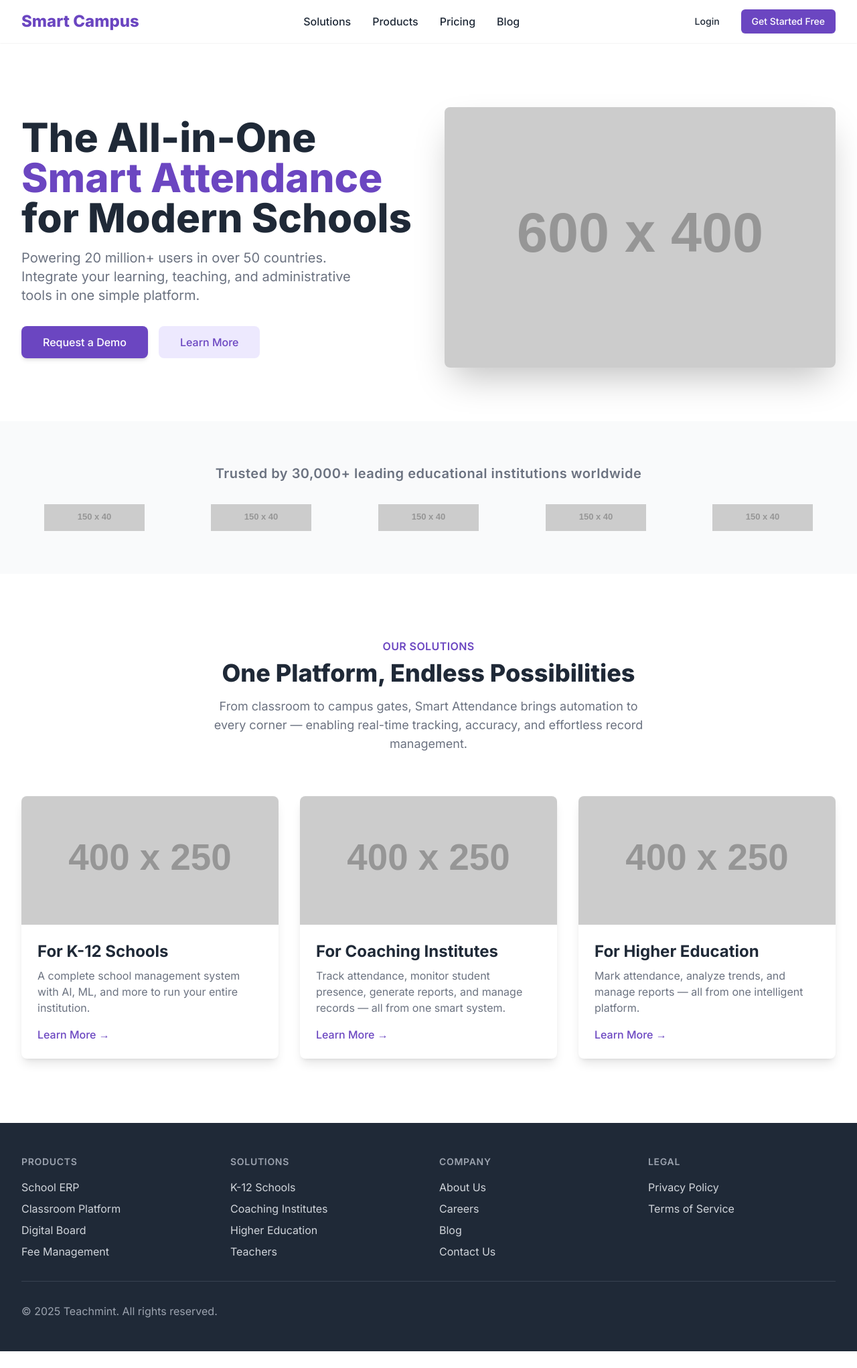
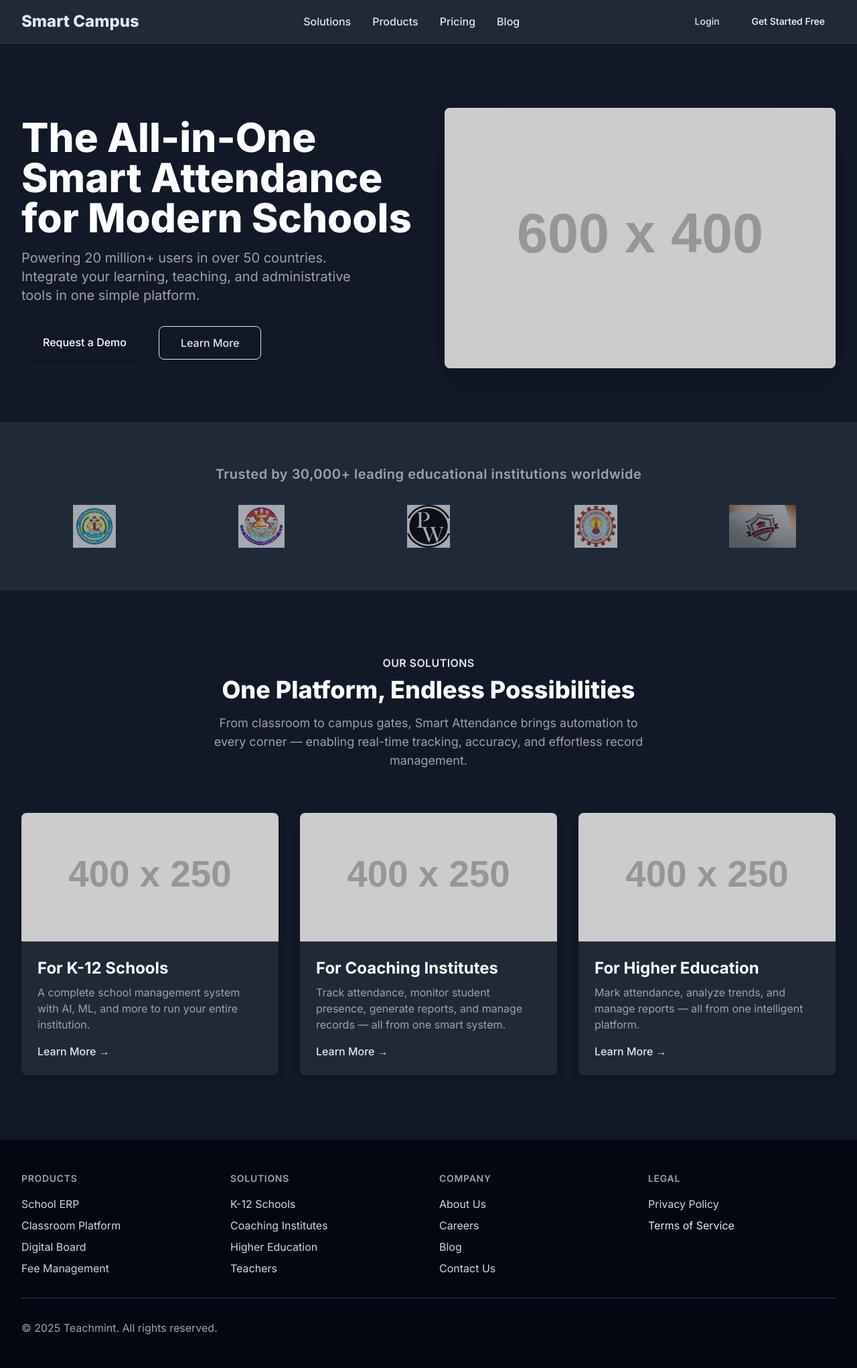
Before and after one commit to Tiwari-Abhinav/GenAI_Hackathon, a Flask app: page / in a window 1280 px wide. Shown: the whole page at 67% size. Before the commit the page ends 2018 px from the top, so only its background shows below. Run offline with Flask 3, Linux system fonts and the light colour scheme; grey boxes labelled with a size stand in for pictures from a placeholder-image service; some libraries are stand-ins or nearby versions.

Commit message:
editing main file

```diff
--- a/templates/index.html
+++ b/templates/index.html
@@ -1,30 +1,29 @@
 <!DOCTYPE html>
-<html lang="en">
+<html lang="en" class="dark">
 <head>
     <meta charset="UTF-8">
     <meta name="viewport" content="width=device-width, initial-scale=1.0">
     <title>Teachmint Clone - All-in-one Education ERP</title>
-    <!-- Load Tailwind CSS -->
     <script src="https://cdn.tailwindcss.com"></script>
-    <!-- Load Inter font -->
     <link rel="preconnect" href="https://fonts.googleapis.com">
     <link rel="preconnect" href="https://fonts.gstatic.com" crossorigin>
     <link href="https://fonts.googleapis.com/css2?family=Inter:wght@400;500;600;700;800&display=swap" rel="stylesheet">
-    <!-- Custom Tailwind Configuration -->
+
     <script>
         tailwind.config = {
+            // DARK: Added darkMode: 'class' to enable it
+            darkMode: 'class',
             theme: {
                 extend: {
                     fontFamily: {
                         sans: ['Inter', 'sans-serif'],
                     },
                     colors: {
-                        // Based on common Teachmint branding
-                        'theme-purple': '#6B46C1', // A deep purple
-                        'theme-purple-light': '#EDE9FE',
-                        'theme-blue': '#3B82F6', // A bright blue
-                        'theme-text': '#1F2937', // Dark gray for text
-                        'theme-text-light': '#6B7280', // Lighter gray for subtext
+                        // 'theme-purple': '#1DA1F2',        // (Primary)
+                        'theme-purple-light': '#E3F3FF', // (Primary Light)
+                        'theme-blue': '#0077CC',         // (Secondary)
+                        'theme-text': '#212121',         // (Text Primary)
+                        'theme-text-light': '#4F4F4F',    // (Text Secondary)
                     }
                 }
             }
@@ -34,32 +33,32 @@
         /* Small CSS tweaks */
         body {
             font-family: 'Inter', sans-serif;
-            color: #1F2937; /* theme-text */
+            color: #212121; /* theme-text */
+        }
+        /* DARK: Added this rule for dark mode body text */
+        .dark body {
+            color: #E5E7EB; /* A light gray for dark mode text */
         }
     </style>
 </head>
-<body class="bg-white">
+<body class="bg-white dark:bg-gray-900">
 
-    <!-- Header / Navigation Bar -->
-    <header class="bg-white shadow-sm sticky top-0 z-50">
+    <header class="bg-white shadow-sm sticky top-0 z-50 dark:bg-gray-800 dark:shadow-none dark:border-b dark:border-gray-700">
         <nav class="container mx-auto px-4 sm:px-6 lg:px-8">
             <div class="flex justify-between items-center h-16">
-                <!-- Logo -->
                 <div class="flex-shrink-0 flex items-center">
                     <span class="text-2xl font-extrabold text-theme-purple">Smart Campus</span>
                 </div>
 
-                <!-- Desktop Navigation Links -->
                 <div class="hidden sm:ml-6 sm:flex sm:space-x-8">
-                    <a href="#" class="font-medium text-theme-text hover:text-theme-purple transition duration-150">Solutions</a>
-                    <a href="#" class="font-medium text-theme-text hover:text-theme-purple transition duration-150">Products</a>
-                    <a href="#" class="font-medium text-theme-text hover:text-theme-purple transition duration-150">Pricing</a>
-                    <a href="#" class="font-medium text-theme-text hover:text-theme-purple transition duration-150">Blog</a>
+                    <a href="#" class="font-medium text-theme-text dark:text-gray-200 hover:text-theme-purple transition duration-150">Solutions</a>
+                    <a href="#" class="font-medium text-theme-text dark:text-gray-200 hover:text-theme-purple transition duration-150">Products</a>
+                    <a href="#" class="font-medium text-theme-text dark:text-gray-200 hover:text-theme-purple transition duration-150">Pricing</a>
+                    <a href="#" class="font-medium text-theme-text dark:text-gray-200 hover:text-theme-purple transition duration-150">Blog</a>
                 </div>
 
-                <!-- Desktop Buttons -->
                 <div class="hidden sm:flex sm:items-center sm:ml-6 space-x-4">
-                    <a href="#" class="text-sm font-medium text-theme-text hover:text-theme-purple rounded-md px-4 py-2 transition duration-150">
+                    <a href="#" class="text-sm font-medium text-theme-text dark:text-gray-200 hover:text-theme-purple rounded-md px-4 py-2 transition duration-150">
                         Login
                     </a>
                     <a href="#" class="text-sm font-medium text-white bg-theme-purple hover:bg-opacity-90 rounded-md px-4 py-2 shadow-sm transition duration-150">
@@ -67,9 +66,8 @@
                     </a>
                 </div>
 
-                <!-- Mobile Menu Button (hidden for this simple clone) -->
                 <div class="sm:hidden">
-                    <button class="text-gray-500 hover:text-gray-700">
+                    <button class="text-gray-500 dark:text-gray-400 hover:text-gray-700 dark:hover:text-gray-200">
                         <svg class="w-6 h-6" fill="none" stroke="currentColor" viewBox="0 0 24 24" xmlns="http://www.w3.org/2000/svg"><path stroke-linecap="round" stroke-linejoin="round" stroke-width="2" d="M4 6h16M4 12h16m-7 6h7"></path></svg>
                     </button>
                 </div>
@@ -77,33 +75,31 @@
         </nav>
     </header>
 
-    <!-- Main Content -->
     <main>
-        <!-- Hero Section -->
-        <div class="bg-white">
+        <div class="bg-white dark:bg-gray-900">
             <div class="container mx-auto px-4 sm:px-6 lg:px-8 pt-16 pb-12 md:pt-24 md:pb-20">
                 <div class="grid grid-cols-1 md:grid-cols-2 gap-12 items-center">
-                    <!-- Hero Text -->
                     <div class="text-center md:text-left">
-                        <h1 class="text-4xl md:text-5xl lg:text-6xl font-extrabold text-theme-text leading-tight">
+                        <h1 class="text-4xl md:text-5xl lg:text-6xl font-extrabold text-theme-text dark:text-white leading-tight">
                             The All-in-One <span class="text-theme-purple">Smart Attendance</span> for Modern Schools
                         </h1>
-                        <p class="mt-4 text-lg md:text-xl text-theme-text-light max-w-lg mx-auto md:mx-0">
+                        <p class="mt-4 text-lg md:text-xl text-theme-text-light dark:text-gray-400 max-w-lg mx-auto md:mx-0">
                             Powering 20 million+ users in over 50 countries. Integrate your learning, teaching, and administrative tools in one simple platform.
                         </p>
                         <div class="mt-8 flex flex-col sm:flex-row justify-center md:justify-start space-y-4 sm:space-y-0 sm:space-x-4">
                             <a href="#" class="inline-block px-8 py-3 text-base font-medium text-white bg-theme-purple rounded-lg shadow-md hover:bg-opacity-90 transform transition duration-200 hover:scale-105">
                                 Request a Demo
                             </a>
-                            <a href="#" class="inline-block px-8 py-3 text-base font-medium text-theme-purple bg-theme-purple-light rounded-lg hover:bg-opacity-70 transform transition duration-200 hover:scale-105">
+
+                            <a href="#" class="inline-block px-8 py-3 text-base font-medium text-theme-purple bg-theme-purple-light rounded-lg hover:bg-opacity-70 transform transition duration-200 hover:scale-105
+                                dark:text-theme-purple dark:bg-transparent dark:border dark:border-theme-purple dark:hover:bg-theme-purple/20">
                                 Learn More
                             </a>
                         </div>
                     </div>
 
-                    <!-- Hero Image -->
                     <div class="mt-8 md:mt-0">
-                        <img src="https://placehold.co/600x400/6B46C1/white?text=Digital+Attendance&font=inter"
+                        <img src="https://placehold.co/600x400/1DA1F2/white?text=Digital+Attendance&font=inter"
                              alt="Digital Classroom Illustration"
                              class="rounded-lg shadow-2xl mx-auto"
                              onerror="this.src='https://placehold.co/600x400?text=Image+Not+Found'">
@@ -112,77 +108,68 @@
             </div>
         </div>
 
-        <!-- Social Proof / Trusted By Section -->
-        <div class="bg-gray-50 py-16">
+        <div class="bg-gray-50 dark:bg-gray-800 py-16">
             <div class="container mx-auto px-4 sm:px-6 lg:px-8">
-                <h2 class="text-center text-xl font-semibold text-theme-text-light tracking-wide">
+                <h2 class="text-center text-xl font-semibold text-theme-text-light dark:text-gray-400 tracking-wide">
                     Trusted by 30,000+ leading educational institutions worldwide
                 </h2>
                 <div class="mt-8 grid grid-cols-2 sm:grid-cols-3 md:grid-cols-5 gap-8 items-center">
-                    <!-- Placeholder Logos -->
                     <div class="flex justify-center">
-                        <img class="h-10" src="https://placehold.co/150x40/CCCCCC/999999?text=School+Logo&font=inter" alt="School Logo">
+                        <img class="h-16 opacity-70 dark:opacity-60" src="school-logo.png" alt="School Logo">
                     </div>
                     <div class="flex justify-center">
-                        <img class="h-10" src="https://placehold.co/150x40/CCCCCC/999999?text=University+Logo&font=inter" alt="University Logo">
+                        <img class="h-16 opacity-70 dark:opacity-60" src="University Logo.jpg" alt="University Logo">
                     </div>
                     <div class="flex justify-center">
-                        <img class="h-10" src="https://placehold.co/150x40/CCCCCC/999999?text=Coaching+Logo&font=inter" alt="Coaching Logo">
+                        <img class="h-16 opacity-70 dark:opacity-60" src="coaching logo.png" alt="Coaching Logo">
                     </div>
                     <div class="flex justify-center">
-                        <img class="h-10" src="https://placehold.co/150x40/CCCCCC/999999?text=Institute+Logo&font=inter" alt="Institute Logo">
+                        <img class="h-16 opacity-70 dark:opacity-60" src="insititue logo.jpg" alt="Institute Logo">
                     </div>
                     <div class="flex justify-center">
-                        <img class="h-10" src="https://placehold.co/150x40/CCCCCC/999999?text=Academy+Logo&font=inter" alt="Academy Logo">
+                        <img class="h-16 opacity-70 dark:opacity-60" src="academy logo.jpg" alt="Academy Logo">
                     </div>
                 </div>
             </div>
         </div>
 
-        <!-- Features / Products Section -->
-        <div class="py-16 md:py-24 bg-white">
+        <div class="py-16 md:py-24 bg-white dark:bg-gray-900">
             <div class="container mx-auto px-4 sm:px-6 lg:px-8">
                 <div class="text-center">
                     <p class="text-base font-semibold text-theme-purple tracking-wide uppercase">Our Solutions</p>
-                    <h2 class="mt-2 text-3xl md:text-4xl font-extrabold text-theme-text">
+                    <h2 class="mt-2 text-3xl md:text-4xl font-extrabold text-theme-text dark:text-white">
                         One Platform, Endless Possibilities
                     </h2>
-                    <p class="mt-4 text-lg text-theme-text-light max-w-2xl mx-auto">
+                    <p class="mt-4 text-lg text-theme-text-light dark:text-gray-400 max-w-2xl mx-auto">
                         From classroom to campus gates, Smart Attendance brings automation to every corner — enabling real-time tracking, accuracy, and effortless record management.
                     </p>
                 </div>
-
                 <div class="mt-16 grid grid-cols-1 md:grid-cols-3 gap-8">
-                    <!-- Feature 1: K-12 -->
-                    <div class="bg-white rounded-lg shadow-lg overflow-hidden transition transform duration-300 hover:scale-105">
+                    <div class="bg-white dark:bg-gray-800 rounded-lg shadow-lg overflow-hidden transition transform duration-300 hover:scale-105">
                         <img src="https://placehold.co/400x250/3B82F6/white?text=K-12+Schools&font=inter" alt="K-12 Schools" class="w-full h-48 object-cover">
                         <div class="p-6">
-                            <h3 class="text-2xl font-bold text-theme-text">For K-12 Schools</h3>
-                            <p class="mt-2 text-theme-text-light">
+                            <h3 class="text-2xl font-bold text-theme-text dark:text-white">For K-12 Schools</h3>
+                            <p class="mt-2 text-theme-text-light dark:text-gray-400">
                                 A complete school management system with AI, ML, and more to run your entire institution.
                             </p>
                             <a href="#" class="mt-4 inline-block font-medium text-theme-purple hover:text-theme-blue">Learn More &rarr;</a>
                         </div>
                     </div>
-
-                    <!-- Feature 2: Coaching -->
-                    <div class="bg-white rounded-lg shadow-lg overflow-hidden transition transform duration-300 hover:scale-105">
-                        <img src="https://placehold.co/400x250/6B46C1/white?text=Coaching+Institutes&font=inter" alt="Coaching Institutes" class="w-full h-48 object-cover">
+                    <div class="bg-white dark:bg-gray-800 rounded-lg shadow-lg overflow-hidden transition transform duration-300 hover:scale-105">
+                        <img src="https://placehold.co/400x250/1DA1F2/white?text=Coaching+Institutes&font=inter" alt="Coaching Institutes" class="w-full h-48 object-cover">
                         <div class="p-6">
-                            <h3 class="text-2xl font-bold text-theme-text">For Coaching Institutes</h3>
-                            <p class="mt-2 text-theme-text-light">
+                            <h3 class="text-2xl font-bold text-theme-text dark:text-white">For Coaching Institutes</h3>
+                            <p class="mt-2 text-theme-text-light dark:text-gray-400">
                                 Track attendance, monitor student presence, generate reports, and manage records — all from one smart system.
                             </p>
                             <a href="#" class="mt-4 inline-block font-medium text-theme-purple hover:text-theme-blue">Learn More &rarr;</a>
                         </div>
                     </div>
-
-                    <!-- Feature 3: Higher Ed -->
-                    <div class="bg-white rounded-lg shadow-lg overflow-hidden transition transform duration-300 hover:scale-105">
+                    <div class="bg-white dark:bg-gray-800 rounded-lg shadow-lg overflow-hidden transition transform duration-300 hover:scale-105">
                         <img src="https://placehold.co/400x250/10B981/white?text=Higher+Education&font=inter" alt="Higher Education" class="w-full h-48 object-cover">
                         <div class="p-6">
-                            <h3 class="text-2xl font-bold text-theme-text">For Higher Education</h3>
-                            <p class="mt-2 text-theme-text-light">
+                            <h3 class="text-2xl font-bold text-theme-text dark:text-white">For Higher Education</h3>
+                            <p class="mt-2 text-theme-text-light dark:text-gray-400">
                                 Mark attendance, analyze trends, and manage reports — all from one intelligent platform.
                             </p>
                             <a href="#" class="mt-4 inline-block font-medium text-theme-purple hover:text-theme-blue">Learn More &rarr;</a>
@@ -191,14 +178,11 @@
                 </div>
             </div>
         </div>
-
     </main>
 
-    <!-- Footer -->
-    <footer class="bg-theme-text">
+    <footer class="bg-theme-text dark:bg-gray-950">
         <div class="container mx-auto px-4 sm:px-6 lg:px-8 py-12">
             <div class="grid grid-cols-2 md:grid-cols-4 gap-8">
-                <!-- Column 1 -->
                 <div>
                     <h4 class="text-sm font-semibold text-gray-400 tracking-wider uppercase">Products</h4>
                     <ul class="mt-4 space-y-2">
@@ -208,7 +192,6 @@
                         <li><a href="#" class="text-base text-gray-300 hover:text-white">Fee Management</a></li>
                     </ul>
                 </div>
-                <!-- Column 2 -->
                 <div>
                     <h4 class="text-sm font-semibold text-gray-400 tracking-wider uppercase">Solutions</h4>
                     <ul class="mt-4 space-y-2">
@@ -218,7 +201,6 @@
                         <li><a href="#" class="text-base text-gray-300 hover:text-white">Teachers</a></li>
                     </ul>
                 </div>
-                <!-- Column 3 -->
                 <div>
                     <h4 class="text-sm font-semibold text-gray-400 tracking-wider uppercase">Company</h4>
                     <ul class="mt-4 space-y-2">
@@ -228,24 +210,20 @@
                         <li><a href="#" class="text-base text-gray-300 hover:text-white">Contact Us</a></li>
                     </ul>
                 </div>
-                <!-- Column 4 -->
                 <div>
                     <h4 class="text-sm font-semibold text-gray-400 tracking-wider uppercase">Legal</h4>
                     <ul class="mt-4 space-y-2">
                         <li><a href="#" class="text-base text-gray-300 hover:text-white">Privacy Policy</a></li>
-                        <li><a href="#" class="text-base text-gray-300 hover:text-white">Terms of Service</a></li>
+                        <li><a href="#" class-="text-base text-gray-300 hover:text-white">Terms of Service</a></li>
                     </ul>
                 </div>
             </div>
 
-            <!-- Bottom Bar -->
             <div class="mt-8 border-t border-gray-700 pt-8 flex flex-col md:flex-row justify-between items-center">
                 <p class="text-base text-gray-400">
                     &copy; 2025 Teachmint. All rights reserved.
                 </p>
-                <!-- Social Icons -->
                 <div class="flex space-x-6 mt-4 md:mt-0">
-                    <!-- Placeholder icons -->
                     <a href="#" class="text-gray-400 hover:text-white">
                         <svg class="h-6 w-6" fill="currentColor" viewBox="0 0 24 24"><path d="..."></path></svg>
                     </a>
```
Also changed, not shown: templates/University Logo.jpg (added), templates/academy logo.jpg (added), templates/coaching logo.png (added), templates/insititue logo.jpg (added), templates/school-logo.png (added).
